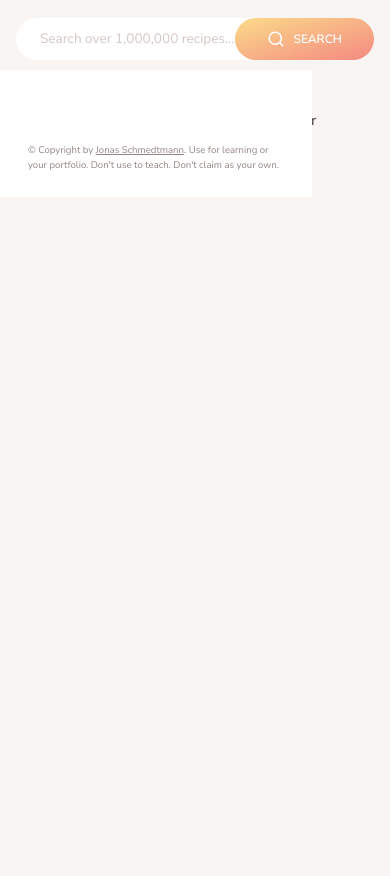
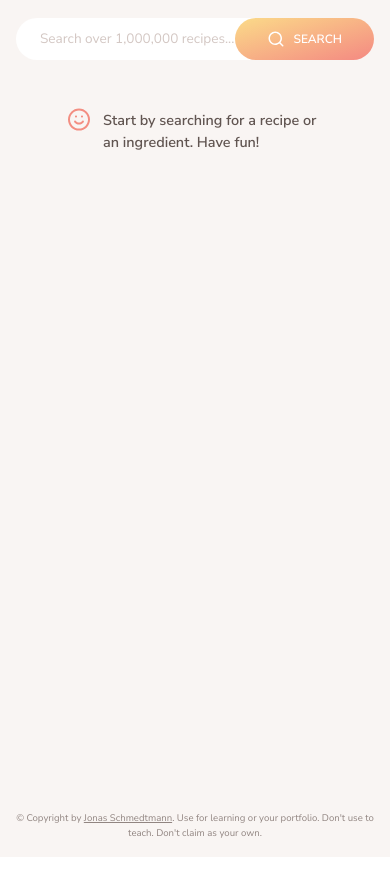
Before and after one commit to naijadevgamer/forkify, a website built with Parcel: page index.html in a window 390 px wide. Shown: the part 50-926 px from the top of the page. Built offline with nearby package versions, Linux system fonts and the light colour scheme.

Commit message:
Add more responsive design to the mobile viewport and create showSearchView view

```diff
--- a/index.html
+++ b/index.html
@@ -122,7 +122,7 @@
           </button> -->
         </div>
 
-        <p class="copyright">
+        <!-- <p class="copyright">
           &copy; Copyright by
           <a
             class="twitter-link"
@@ -131,7 +131,7 @@
             >Jonas Schmedtmann</a
           >. Use for learning or your portfolio. Don't use to teach. Don't claim
           as your own.
-        </p>
+        </p> -->
       </div>
 
       <div class="recipe">
@@ -257,6 +257,16 @@
         </div>
         -->
       </div>
+      <div class="copyright copyrecipe">
+        &copy; Copyright by
+        <a
+          class="twitter-link"
+          target="_blank"
+          href="https://twitter.com/jonasschmedtman"
+          >Jonas Schmedtmann</a
+        >. Use for learning or your portfolio. Don't use to teach. Don't claim
+        as your own.
+      </div>
     </div>
 
     <div class="overlay hidden"></div>
--- a/src/js/controller.js
+++ b/src/js/controller.js
@@ -6,6 +6,7 @@ import resultsView from './views/resultsView';
 import paginationView from './views/paginationView';
 import bookmarksView from './views/bookmarksView';
 import addRecipeView from './views/addRecipeView';
+import showSearchView from './views/showSearchView';
 
 import 'core-js/stable';
 import 'regenerator-runtime/runtime';
--- a/src/js/views/searchView.js
+++ b/src/js/views/searchView.js
@@ -12,11 +12,6 @@ class SearchView {
     this.#parentElement.querySelector('.search__field').value = '';
   }
 
-  // #showSearchResult() {
-  //   const hey = this.#parentElement.querySelector('.search__field').focus();
-  //   console.log('hey focus');
-  // }
-
   // MVC: Publisher
   addHandlerSubmit(handler) {
     this.#parentElement.addEventListener('submit', function (e) {
--- /dev/null
+++ b/src/js/views/showSearchView.js
@@ -0,0 +1,25 @@
+import View from './view';
+
+class AddRecipeView extends View {
+  _parentElement = document.querySelector('.search');
+  _searchResults = document.querySelector('.search__field');
+
+  constructor() {
+    super();
+    this._addHandlerShowResults();
+  }
+
+  _addHandlerShowResults() {
+    this._searchResults.addEventListener(
+      'focus',
+      this._showSearchResult.bind(this)
+    );
+  }
+
+  _showSearchResult() {
+    // this._parentElement.querySelector('.search__field').style.width = "80%"
+    console.log('hey focus');
+  }
+}
+
+export default new AddRecipeView();
--- a/src/sass/_base.scss
+++ b/src/sass/_base.scss
@@ -49,7 +49,7 @@ body {
 
 .container {
   max-width: 120rem;
-  min-height: 117rem;
+  min-height: 100vh;
   margin: 4vw auto;
   background-color: #fff;
   border-radius: 9px;
@@ -57,11 +57,12 @@ body {
   box-shadow: 0 2rem 6rem 0.5rem rgba($color-grey-dark-1, 0.2);
 
   display: grid;
-  grid-template-rows: 10rem minmax(100rem, auto);
+  grid-template-rows: 10rem minmax(100rem, auto) 5rem;
   grid-template-columns: 1fr 2fr;
   grid-template-areas:
     'head head'
-    'list recipe';
+    'list recipe'
+    'list copy';
 
   @media only screen and (max-width: $bp-large) {
     max-width: 100%;
@@ -73,11 +74,13 @@ body {
   }
   @media only screen and (max-width: $bp-small) {
     grid-template-columns: 2fr 3fr;
+    grid-template-rows: 15rem minmax(auto, calc(100vh - 15rem));
   }
   @media only screen and (max-width: $bp-smallest) {
     grid-template-columns: 1fr;
     grid-template-areas:
       'head head'
-      'recipe recipe';
+      'recipe recipe'
+      'copy copy';
   }
 }
--- a/src/sass/_recipe.scss
+++ b/src/sass/_recipe.scss
@@ -1,20 +1,18 @@
 .recipe {
   background-color: $color-grey-light-1;
   position: relative;
-
+  z-index: 2;
   ///////////
   // FIGURE
   &__fig {
     height: 32rem;
     position: relative;
-    // transform: scale(1.04) translateY(-1px);
     transform-origin: top;
-
     // @media only screen and (max-width: $bp-medium) {
     //   height: 35vw;
     // }
     @media only screen and (max-width: $bp-small) {
-      height: 35vw;
+      height: 40vw;
     }
 
     &::before {
@@ -204,3 +202,13 @@
     font-weight: 700;
   }
 }
+.copyrecipe {
+  grid-area: copy;
+  margin-top: 0;
+  background-color: $color-grey-light-1;
+  text-align: center;
+  padding: 2rem 5rem;
+  @media only screen and (max-width: $bp-small) {
+    padding: 2rem;
+  }
+}
--- a/src/sass/_searchResults.scss
+++ b/src/sass/_searchResults.scss
@@ -8,8 +8,8 @@
     top: 15rem;
     left: 0;
     z-index: 10;
-    height: fit-content;
-    width: 80%;
+    min-height: calc(100vh - 15rem);
+    width: 0%;
     overflow: hidden;
     background-color: #fff;
   }
```
Also changed, not shown: dist/index.html, 4 other files.
